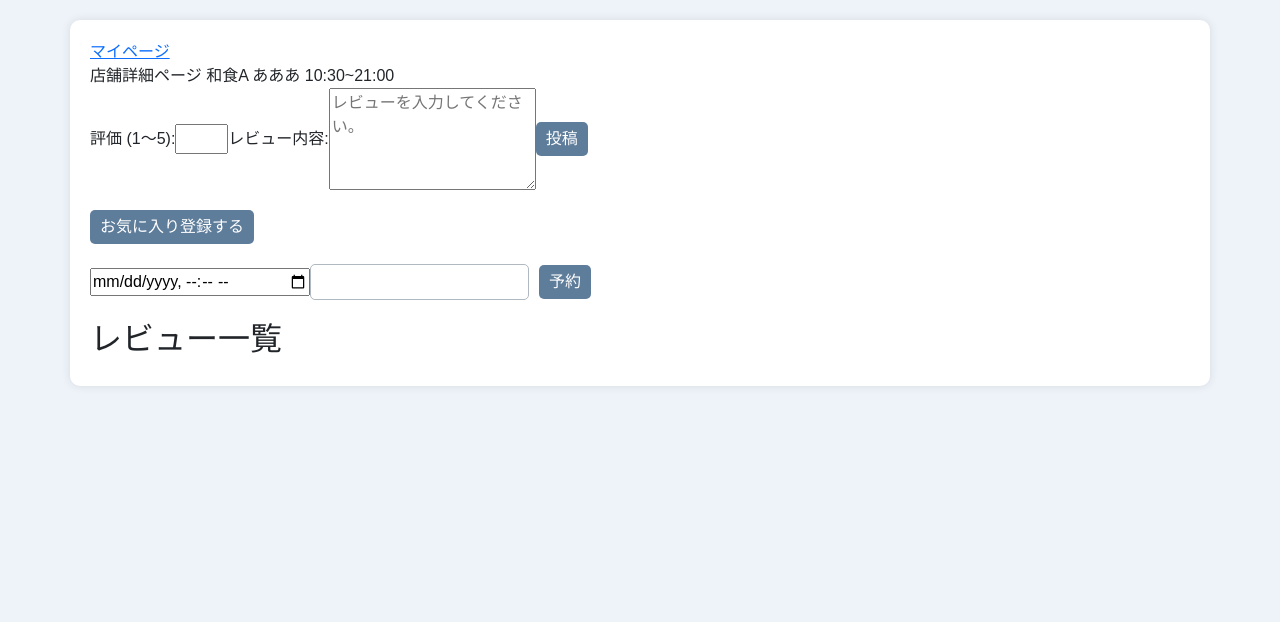
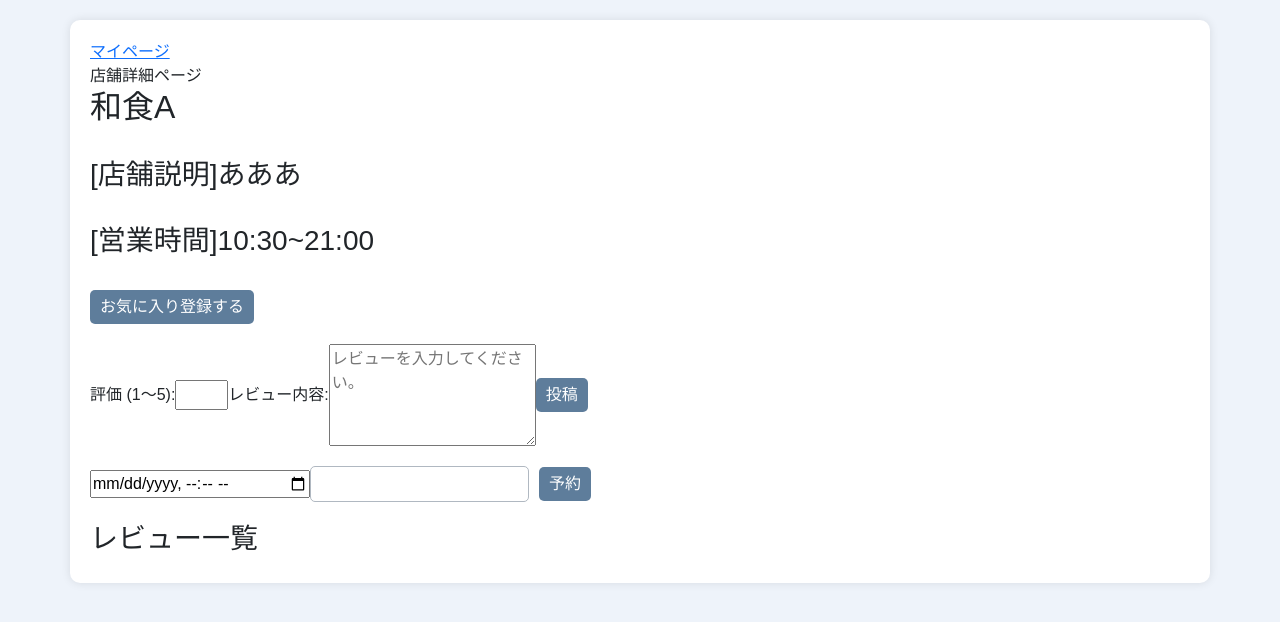
Before and after one commit to o1-mat/django-tabelog-kadai, a Django app: page /restaurant/1 in a window 1280 px wide. Shown: the top 622 px of the page. Run offline with Django 5.2, Linux system fonts and the light colour scheme; data comes from the database, SQL or seed files in the repository; data that the repository does not hold is empty; parts of the project's set-up code (start-up, migrations or seed data) failed here and were passed over.

Commit message:
Add files via upload

```diff
--- a/kadai_002/templates/nagoyameshi/restaurant.html
+++ b/kadai_002/templates/nagoyameshi/restaurant.html
@@ -1,9 +1,15 @@
 {% extends 'base.html' %} {% block title %}NAGOYAMESHI{% endblock %} {% block content %}
 店舗詳細ページ
-{{ restaurant.name }}
+<h2>{{ restaurant.name }}</h2> <br>
 {# 店舗説明(description)を表示するには？ #}
-{{ restaurant.description }}
-{{ restaurant.start_at }}~{{ restaurant.end_at }}
+<h3>[店舗説明]{{ restaurant.description }}</h3> <br>
+<h3>[営業時間]{{ restaurant.start_at }}~{{ restaurant.end_at }}</h3> <br>
+
+{# TODO:お気に入りのボタンを用意する #}
+<form action="{% url 'favorite' restaurant.id %}" method="post">
+    {% csrf_token %}
+    <input type="submit" value="お気に入り登録する">
+</form>
 
 
 {# TODO: レビュー投稿用のフォームを作る #}
@@ -30,12 +36,6 @@
 </form>
 
 
-{# TODO:お気に入りのボタンを用意する #}
-<form action="{% url 'favorite' restaurant.id %}" method="post">
-    {% csrf_token %}
-    <input type="submit" value="お気に入り登録する">
-</form>
-
 
 {# 予約フォーム #}
 <form action="{% url 'reservation' restaurant.id %}" method="post">
@@ -47,7 +47,7 @@
 
 
 
-<h2>レビュー一覧</h2>
+<h3>レビュー一覧</h3>
 
 {# reviews を1つずつ取り出して表示する #}
 {% for review in reviews %}
```
